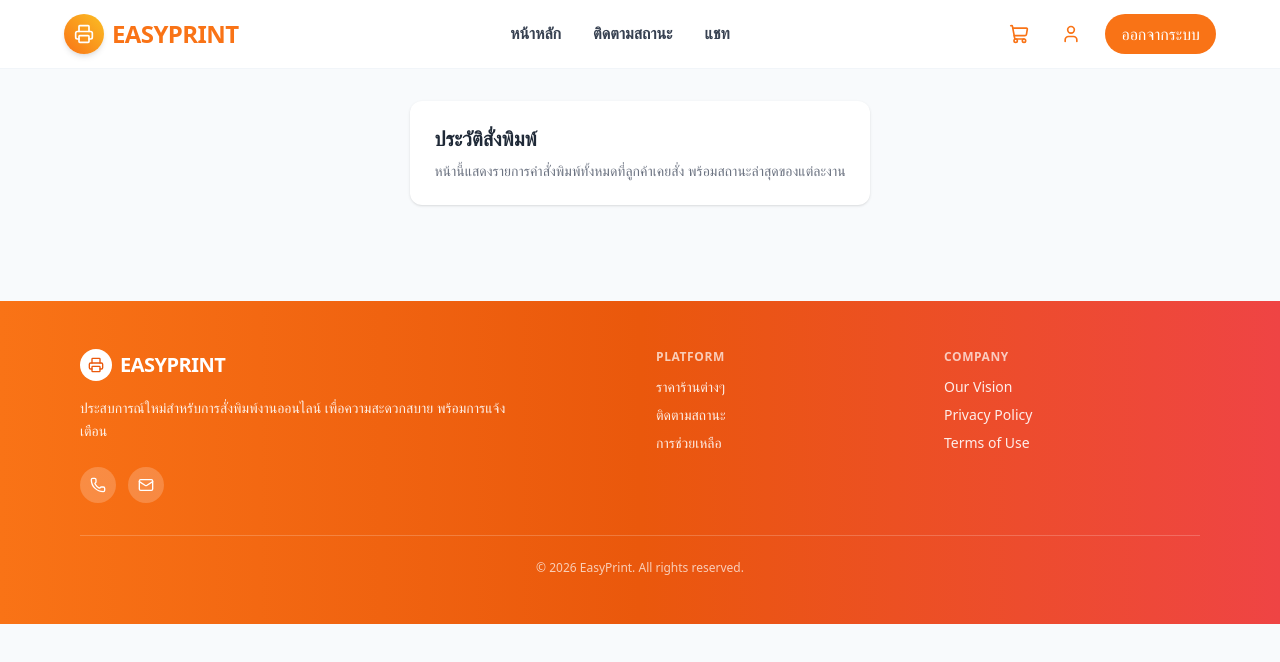
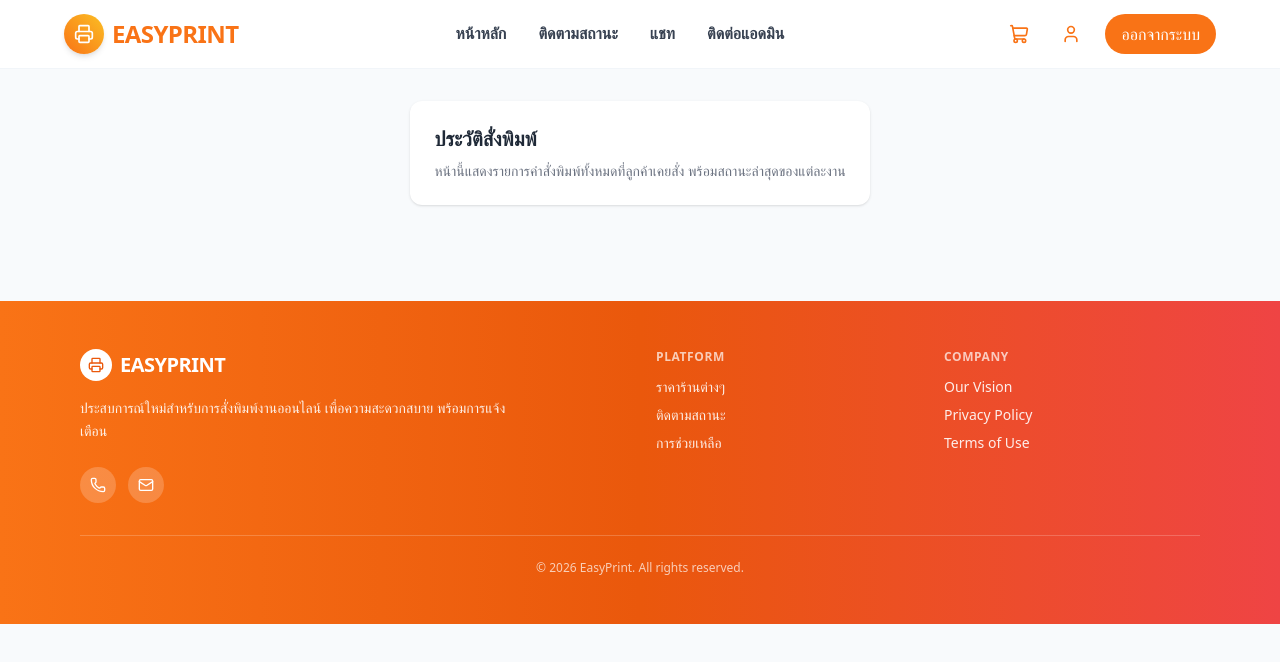
Before and after one commit to 03Panyaporn/EasyPrint_webapp, a Next.js app in the folder apps/web/: page /orders in a window 1280 px wide. Shown: the top 662 px of the page. Built offline with nearby package versions, Linux system fonts and the light colour scheme.

Commit message:
fix: implement customer layout shell

```diff
--- a/apps/web/app/(customer)/layout.tsx
+++ b/apps/web/app/(customer)/layout.tsx
@@ -59,12 +59,21 @@ export default function CustomerLayout({ children }: { children: React.ReactNode
           >
             แชท
           </Link>
+          <Link
+            href="/messageadmin"
+            className={`font-bold pb-0.5 text-base transition ${pathname.startsWith("/messageadmin")
+              ? "text-orange-500 border-b-2 border-orange-500"
+              : "text-gray-700 hover:text-orange-500"
+              }`}
+          >
+            ติดต่อแอดมิน
+          </Link>
         </nav>
 
         {/* Auth Buttons (Desktop) */}
         <div className="hidden sm:flex items-center gap-4">
           <Link
-            href="/chat"
+            href="/cart"
             className="text-orange-500 font-semibold hover:text-orange-600 text-sm md:text-base px-2 py-1 transition"
           >
             <ShoppingCart className="w-5 h-5" />
@@ -123,11 +132,11 @@ export default function CustomerLayout({ children }: { children: React.ReactNode
             </Link>
 
             <Link
-              href="/orders/new"
+              href="/messageadmin"
               onClick={() => setMobileMenuOpen(false)}
               className="block font-semibold text-slate-700 hover:text-orange-500"
             >
-              สั่งพิมพ์ใหม่
+              ติดต่อแอดมิน
             </Link>
 
             <Link
```
